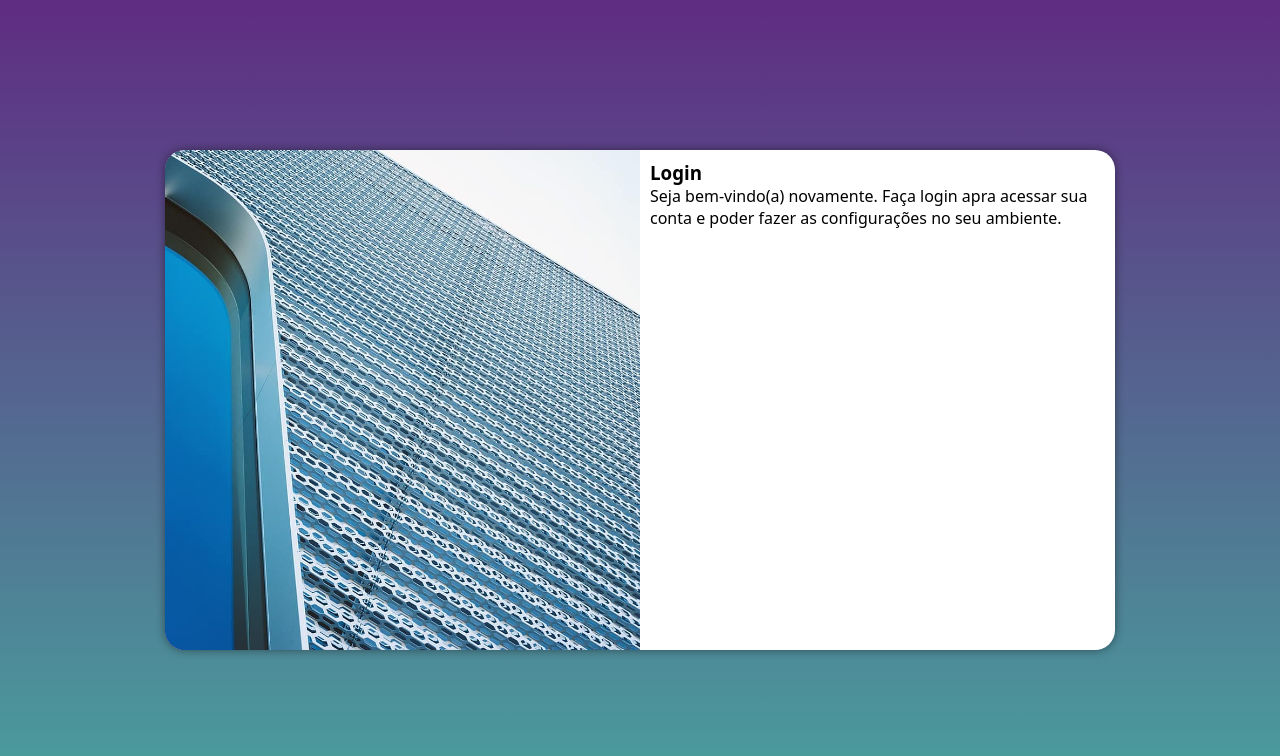
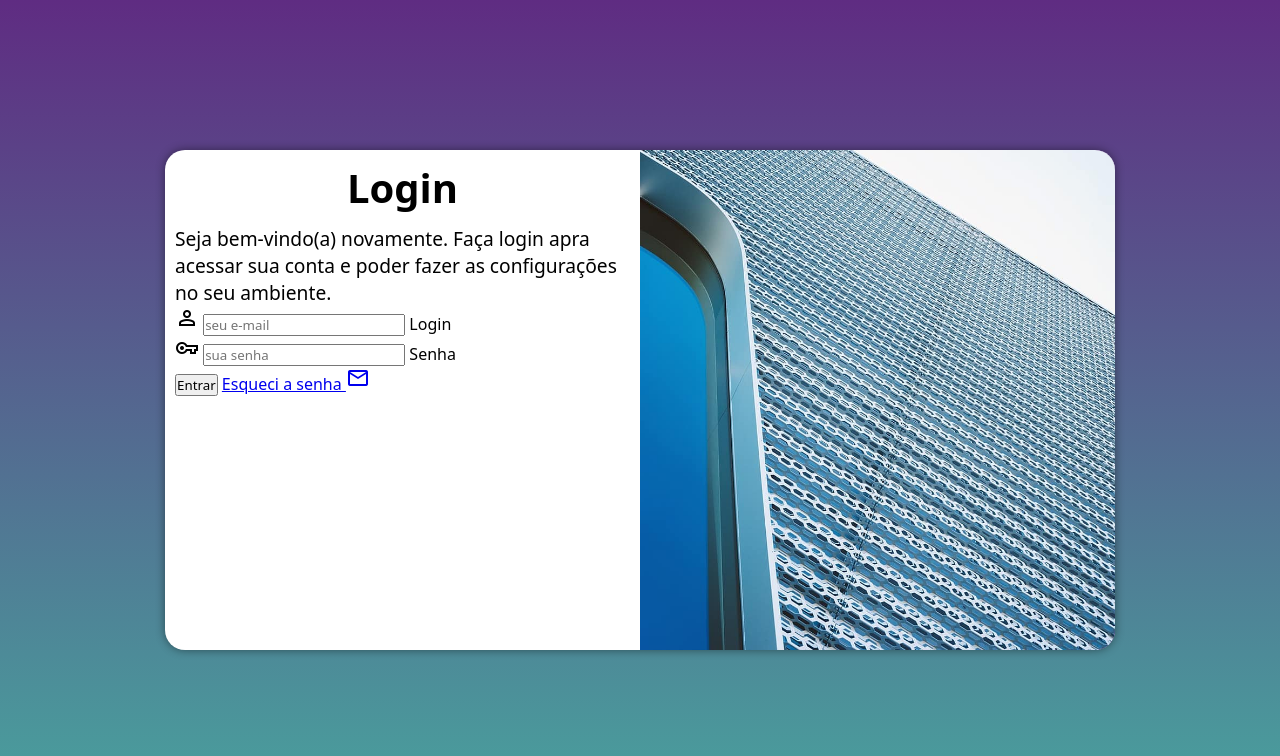
Before and after one commit to tuliodasilva/projeto-login, a plain HTML site: page index.html in a window 1280 px wide. Drawn offline with nearby package versions, Linux system fonts and the light colour scheme.

Commit message:
Adicionei o formulário

```diff
--- a/estilos/media-query.css
+++ b/estilos/media-query.css
@@ -34,13 +34,22 @@
     }
 
     section#login > article#imagem {
-        float: left;
+        float: right;
         width: 50%;
         height: 100%;
     }
 
     section#login > article#formulario {
-        float: right;
+        float: left;
         width: 50%;
     }
+
+    article#formulario > h1 {
+        font-size: 2.5em;
+    }
+
+    article#formulario > p {
+    font-size: 1.2em;
 }
+
+}
--- a/estilos/style.css
+++ b/estilos/style.css
@@ -59,3 +59,12 @@ section#login > article#formulario {
     display: block;
     padding: 10px;
 }
+
+article#formulario > h1 {
+    text-align: center;
+    margin-bottom: 10px;
+}
+
+article#formulario > p {
+    font-size: 0.8em;
+}
--- a/index.html
+++ b/index.html
@@ -4,6 +4,7 @@
     <meta charset="UTF-8">
     <meta name="viewport" content="width=device-width, initial-scale=1.0">
     <title>Login</title>
+    <link href="https://fonts.googleapis.com/css2?family=Material+Symbols+Outlined" rel="stylesheet" />
     <link rel="stylesheet" href="estilos/style.css">
     <link rel="stylesheet" href="estilos/media-query.css">
 </head>
@@ -16,8 +17,21 @@
             <article id="formulario">
                 <h1>Login</h1>
                 <p>Seja bem-vindo(a) novamente. Faça login apra acessar sua conta e poder fazer as configurações no seu ambiente.</p>
-                <form action="login.php" method="post">
-
+                <form action="login.php" method="post" autocomplete="on">
+                    <div class="campo">
+                        <span class="material-symbols-outlined">person</span>
+                        <input type="email" name="login" id="ilogin" placeholder="seu e-mail" autocomplete="email" required maxlength="30">
+                        <label for="ilogin">Login</label>
+                    </div>
+                    <div class="senha">
+                        <span class="material-symbols-outlined">vpn_key</span>
+                        <input type="password" name="senha" id="isenha" placeholder="sua senha" autocomplete="current-password" required minlength="8" maxlength="20">
+                        <label for="isenha">Senha</label>
+                    </div>
+                    <input type="submit" value="Entrar">
+                    <a href="esqueci.html">
+                        Esqueci a senha <span class="material-symbols-outlined">mail</span>
+                    </a>
                 </form>
             </article>
         </section>
```
